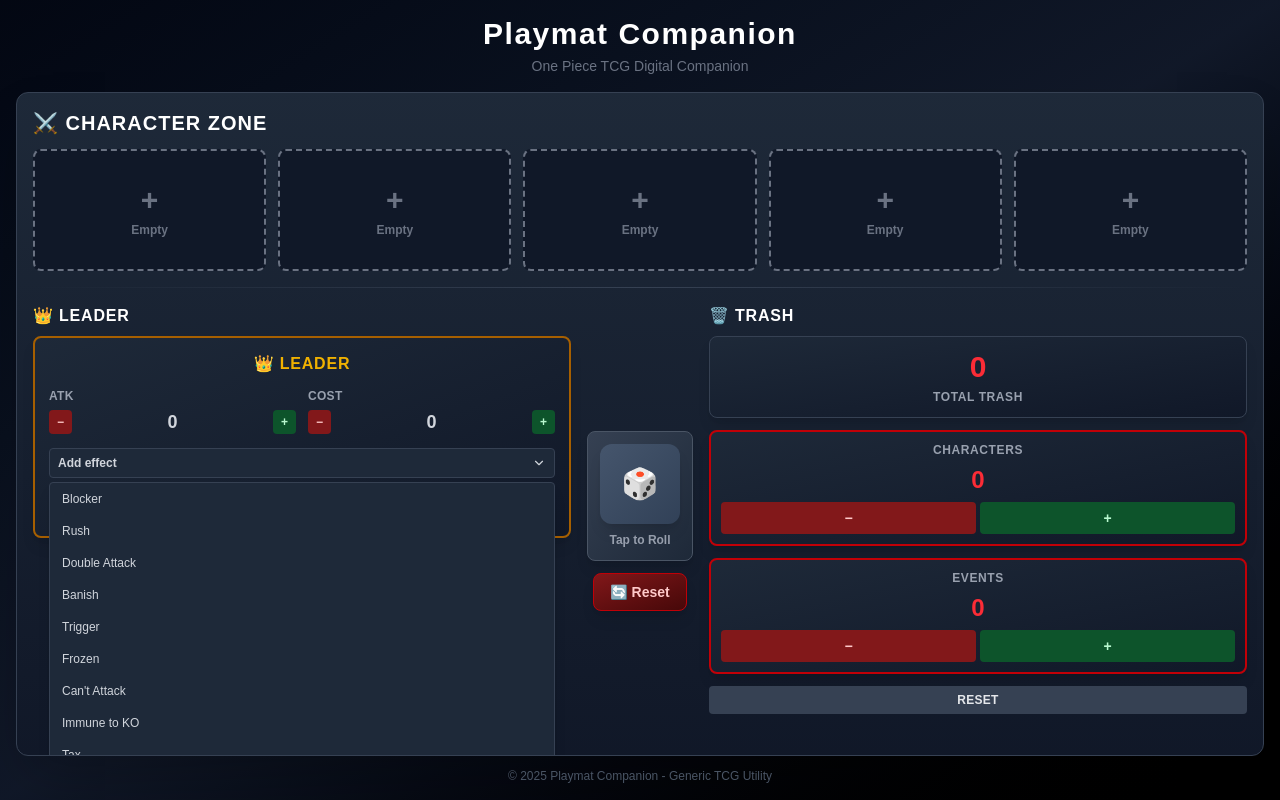
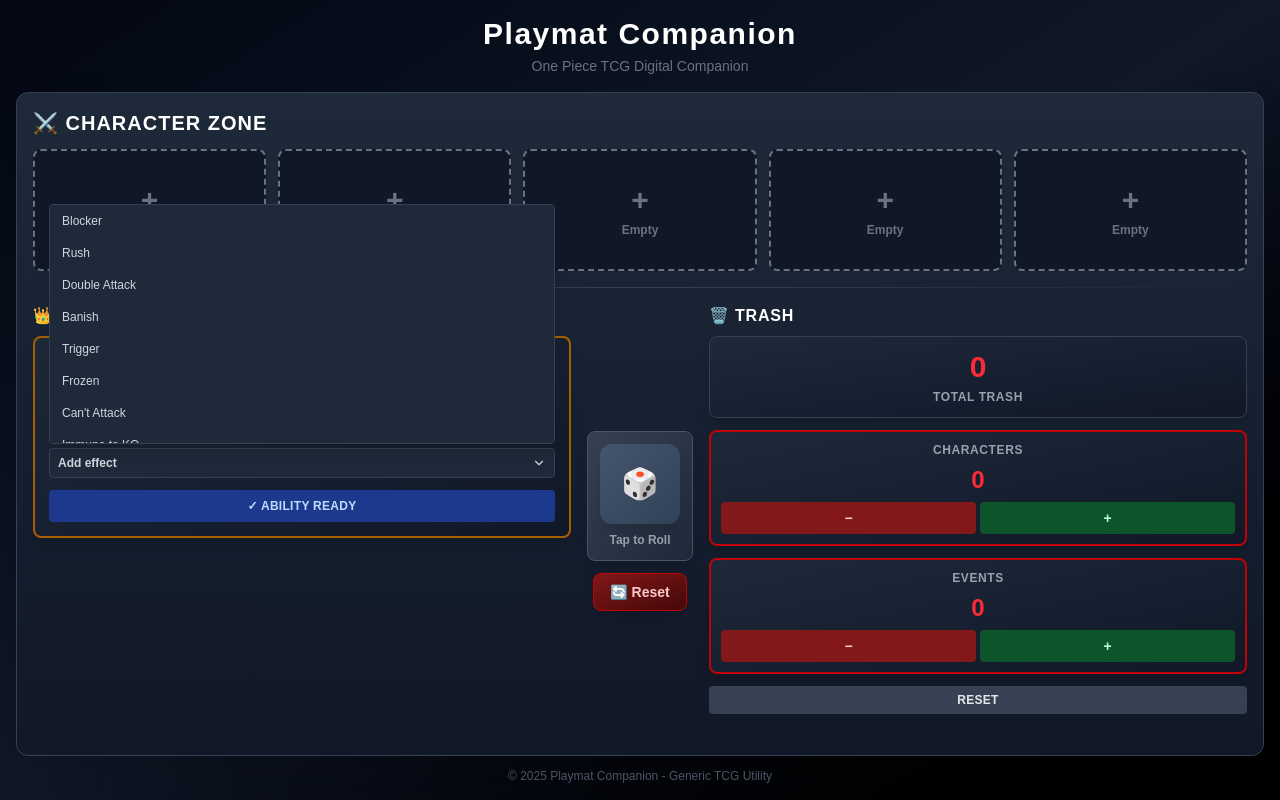
Before and after one commit to jameschenn/playmat_companion, a Next.js app: page / in a window 1280 px wide. Both pictures are taken after a click on the button "Add effect". Built offline with nearby package versions, Linux system fonts and the light colour scheme.

Commit message:
fixed UI bug

```diff
--- a/components/playmat/CharacterZone.tsx
+++ b/components/playmat/CharacterZone.tsx
@@ -172,7 +172,8 @@
 
         {/* Dropdown Menu */}
         {isStatusOpen && !readonly && (
-          <div className="absolute top-full left-0 right-0 mt-1 bg-gray-800 border border-gray-700 rounded shadow-lg z-10">
+        //   <div className="absolute top-full left-0 right-0 mt-1 bg-gray-800 border border-gray-700 rounded shadow-lg z-10">
+            <div className="absolute top-full left-0 right-0 mt-1 bg-gray-800 border border-gray-700 rounded shadow-lg z-50 max-h-60 overflow-y-auto">
             {(Object.entries(STATUS_LABELS) as [CharacterStatus, string][]).map(([value, label]) => (
               <button
                 key={value}
--- a/components/playmat/LeaderZone.tsx
+++ b/components/playmat/LeaderZone.tsx
@@ -119,7 +119,8 @@
 
         {/* Dropdown Menu */}
         {isStatusOpen && !readonly && (
-          <div className="absolute top-full left-0 right-0 mt-1 bg-gray-800 border border-gray-700 rounded shadow-lg z-10">
+        //   <div className="absolute top-full left-0 right-0 mt-1 bg-gray-800 border border-gray-700 rounded shadow-lg z-10">
+            <div className="absolute bottom-full left-0 right-0 mb-1 bg-gray-800 border border-gray-700 rounded shadow-lg z-50 max-h-60 overflow-y-auto">
             {(Object.entries(STATUS_LABELS) as [CharacterStatus, string][]).map(([value, label]) => (
               <button
                 key={value}
```
